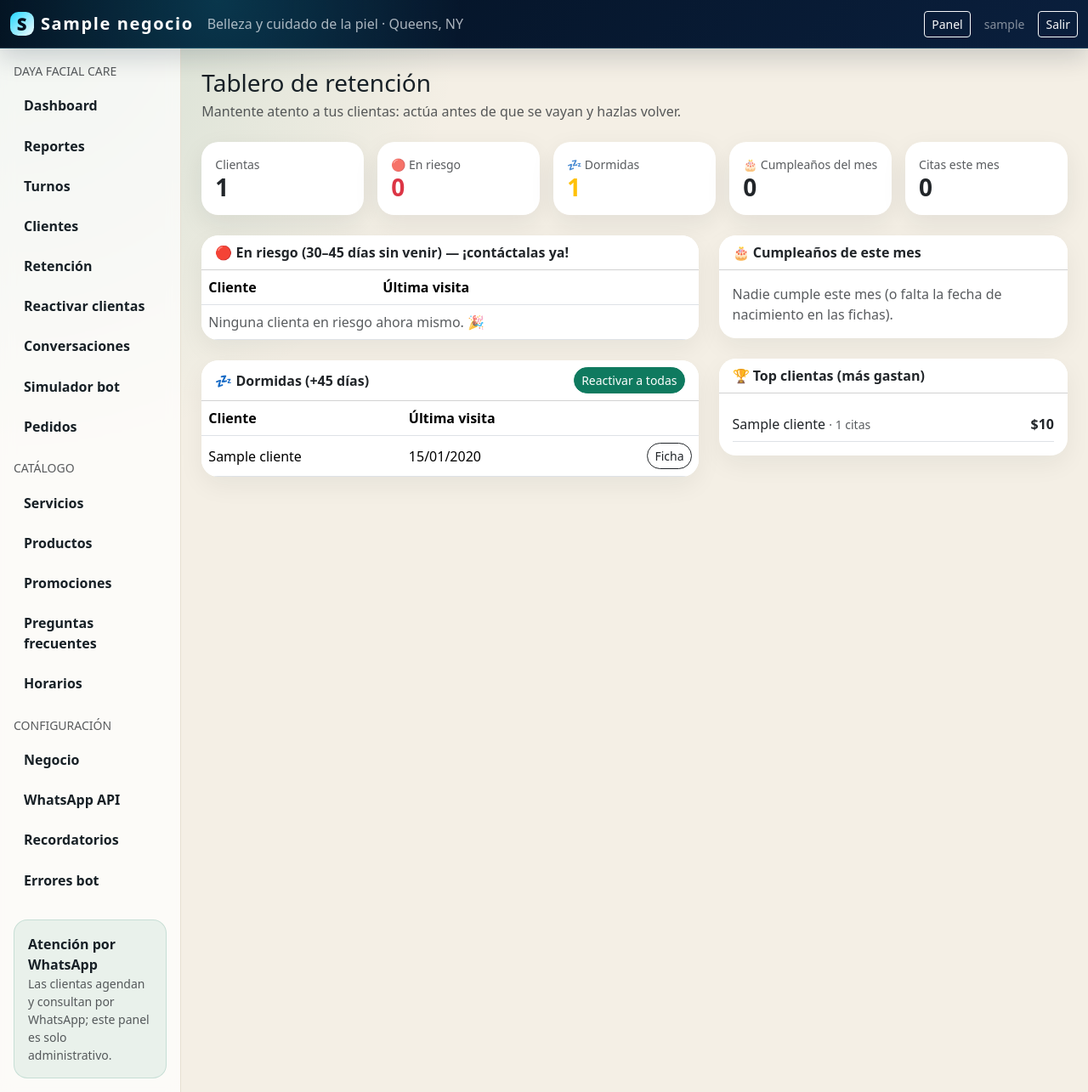
After one commit to edisonedy/horus_turnos, a Django app: page /panel/retencion/ in a window 1280 px wide. The commit adds this page. Shown: the whole page at 85% size. Run offline with Django 5.2, Linux system fonts and the light colour scheme; a user stored in the database is signed in; tables that the repository leaves empty hold one stand-in row (values such as "Sample post").

Commit message:
Tablero de retencion + campo cumpleanos + generador de datos demo
- /panel/retencion/: clientas en riesgo (30-45 dias), dormidas, cumpleanos del
  mes, top clientas, numeros clave. Con acciones (escribir/ficha/reactivar).
- Cliente.fecha_nacimiento (editable en la ficha) para saludo de cumpleanos.
- comando crear_demo_crm [--borrar] para probar el tablero con datos.

Co-Authored-By: Claude Opus 4.8 <noreply@anthropic.com>

```diff
--- a/apps/agenda/models.py
+++ b/apps/agenda/models.py
@@ -94,6 +94,7 @@ class Cliente(models.Model):
     nombre = models.CharField(max_length=160, blank=True)
     telefono = models.CharField(max_length=32)
     email = models.EmailField(blank=True)
+    fecha_nacimiento = models.DateField(blank=True, null=True)
     observacion = models.TextField(blank=True)
     fecha_creacion = models.DateTimeField(auto_now_add=True)
 
--- a/apps/agenda/selectors.py
+++ b/apps/agenda/selectors.py
@@ -1,6 +1,6 @@
 from datetime import timedelta
 
-from django.db.models import Max, Q, Sum
+from django.db.models import Count, Max, Q, Sum
 from django.utils import timezone
 from .models import BloqueoHorario, Cliente, ListaEspera, PedidoWhatsApp, PreguntaFrecuente, Producto, Profesional, PromocionWhatsApp, Servicio, Turno
 
@@ -22,6 +22,46 @@ def clientes_segmentados(negocio, segmento=None):
     elif segmento == 'dormida':
         qs = qs.filter(ultima_cita__lt=limite)
     return qs
+
+
+DIAS_EN_RIESGO = 30
+
+
+def tablero_retencion(negocio):
+    """Datos para el tablero de retención: en riesgo, dormidas, cumpleaños, top clientas."""
+    ahora = timezone.now()
+    hoy = ahora.date()
+    lim_riesgo = ahora - timedelta(days=DIAS_EN_RIESGO)
+    lim_dormida = ahora - timedelta(days=DIAS_DORMIDA)
+
+    con_cita_futura = Turno.objects.filter(
+        fecha_hora_inicio__gte=ahora, estado__in=ESTADOS_TURNO_ACTIVOS
+    ).values_list('cliente_id', flat=True)
+
+    base = negocio.clientes.annotate(
+        ultima=Max('turnos__fecha_hora_inicio'),
+        citas=Count('turnos', distinct=True),
+        gasto=Sum('pedidos_whatsapp__total'),
+    )
+    en_riesgo = base.filter(ultima__lt=lim_riesgo, ultima__gte=lim_dormida).exclude(id__in=con_cita_futura)
+    dormidas = base.filter(ultima__lt=lim_dormida).exclude(id__in=con_cita_futura)
+    cumples = negocio.clientes.filter(fecha_nacimiento__month=hoy.month).order_by('fecha_nacimiento__day')
+    top = base.filter(gasto__gt=0).order_by('-gasto')[:5]
+
+    inicio_mes = ahora.replace(day=1, hour=0, minute=0, second=0, microsecond=0)
+    citas_mes = negocio.turnos.filter(fecha_hora_inicio__gte=inicio_mes).count()
+
+    return {
+        'en_riesgo': en_riesgo.order_by('ultima'),
+        'dormidas': dormidas.order_by('ultima')[:20],
+        'cumples': cumples,
+        'top': top,
+        'n_en_riesgo': en_riesgo.count(),
+        'n_dormidas': dormidas.count(),
+        'n_cumples': cumples.count(),
+        'citas_mes': citas_mes,
+        'total_clientas': negocio.clientes.count(),
+    }
 
 
 def conteo_segmentos(negocio):
--- a/apps/agenda/urls.py
+++ b/apps/agenda/urls.py
@@ -16,6 +16,7 @@ urlpatterns = [
     path('panel/profesionales/<int:profesional_id>/', views.profesionales, name='profesional_editar'),
     path('panel/clientes/', views.clientes, name='clientes'),
     path('panel/clientes/<int:cliente_id>/', views.cliente_detalle, name='cliente_detalle'),
+    path('panel/retencion/', views.retencion, name='retencion'),
     path('panel/reactivar/', views.reactivar, name='reactivar'),
     path('panel/turnos/', views.turnos, name='turnos'),
     path('panel/turnos/<int:turno_id>/', views.turnos, name='turno_editar'),
--- a/apps/agenda/views.py
+++ b/apps/agenda/views.py
@@ -5,7 +5,7 @@ from django.urls import reverse
 
 from apps.agenda.forms import PedidoWhatsAppForm, PreguntaFrecuenteForm, ProductoForm, ProfesionalForm, PromocionWhatsAppForm, ServicioForm, TurnoForm
 from apps.agenda.models import Cliente, PedidoWhatsApp, PreguntaFrecuente, Producto, Profesional, PromocionWhatsApp, Servicio, Turno
-from apps.agenda.selectors import clientes_negocio, clientes_segmentados, conteo_segmentos, ficha_cliente, turnos_negocio
+from apps.agenda.selectors import clientes_negocio, clientes_segmentados, conteo_segmentos, ficha_cliente, tablero_retencion, turnos_negocio
 from apps.negocios.selectors import obtener_negocio_usuario
 
 
@@ -192,7 +192,8 @@ def cliente_detalle(request, cliente_id):
         cliente.nombre = request.POST.get('nombre', '').strip()
         cliente.email = request.POST.get('email', '').strip()
         cliente.observacion = request.POST.get('observacion', '').strip()
-        cliente.save(update_fields=['nombre', 'email', 'observacion'])
+        cliente.fecha_nacimiento = request.POST.get('fecha_nacimiento') or None
+        cliente.save(update_fields=['nombre', 'email', 'observacion', 'fecha_nacimiento'])
         messages.success(request, 'Ficha del cliente actualizada.')
         return redirect('cliente_detalle', cliente_id=cliente.id)
 
@@ -202,6 +203,17 @@ def cliente_detalle(request, cliente_id):
         'cliente': cliente,
         'wa_link': wa,
         **ficha_cliente(cliente),
+    })
+
+
+@login_required
+def retencion(request):
+    negocio = _negocio_requerido(request)
+    if not negocio:
+        return redirect('configuracion_negocio')
+    return render(request, 'agenda/retencion.html', {
+        'negocio': negocio,
+        **tablero_retencion(negocio),
     })
 
 
--- a/templates/agenda/cliente_detalle.html
+++ b/templates/agenda/cliente_detalle.html
@@ -31,6 +31,8 @@
                     <input class="form-control mb-2" name="nombre" value="{{ cliente.nombre }}">
                     <label class="form-label small text-muted">Email</label>
                     <input class="form-control mb-2" name="email" value="{{ cliente.email }}">
+                    <label class="form-label small text-muted">Fecha de nacimiento (para saludo de cumpleaños)</label>
+                    <input type="date" class="form-control mb-2" name="fecha_nacimiento" value="{{ cliente.fecha_nacimiento|date:'Y-m-d' }}">
                     <label class="form-label small text-muted">Notas (piel, preferencias, alergias…)</label>
                     <textarea class="form-control mb-3" name="observacion" rows="4" placeholder="Ej: piel grasa, prefiere sábados, compró kit acné…">{{ cliente.observacion }}</textarea>
                     <button class="btn btn-horus rounded-pill">Guardar ficha</button>
--- /dev/null
+++ b/templates/agenda/retencion.html
@@ -0,0 +1,94 @@
+{% extends 'base.html' %}
+{% block title %}Retención · {{ negocio.nombre }}{% endblock %}
+{% block content %}
+<div class="mb-4">
+    <h1 class="h3 mb-1">Tablero de retención</h1>
+    <p class="text-muted mb-0">Mantente atento a tus clientas: actúa antes de que se vayan y hazlas volver.</p>
+</div>
+
+<div class="row g-3 mb-4">
+    <div class="col-6 col-lg"><div class="card metric-card"><div class="card-body"><div class="text-muted small">Clientas</div><div class="h3 fw-bold mb-0">{{ total_clientas }}</div></div></div></div>
+    <div class="col-6 col-lg"><div class="card metric-card"><div class="card-body"><div class="text-muted small">🔴 En riesgo</div><div class="h3 fw-bold mb-0 text-danger">{{ n_en_riesgo }}</div></div></div></div>
+    <div class="col-6 col-lg"><div class="card metric-card"><div class="card-body"><div class="text-muted small">💤 Dormidas</div><div class="h3 fw-bold mb-0 text-warning">{{ n_dormidas }}</div></div></div></div>
+    <div class="col-6 col-lg"><div class="card metric-card"><div class="card-body"><div class="text-muted small">🎂 Cumpleaños del mes</div><div class="h3 fw-bold mb-0">{{ n_cumples }}</div></div></div></div>
+    <div class="col-6 col-lg"><div class="card metric-card"><div class="card-body"><div class="text-muted small">Citas este mes</div><div class="h3 fw-bold mb-0">{{ citas_mes }}</div></div></div></div>
+</div>
+
+<div class="row g-4">
+    <div class="col-lg-7">
+        <div class="card table-card mb-4">
+            <div class="card-header bg-white fw-semibold d-flex justify-content-between align-items-center">
+                <span>🔴 En riesgo (30–45 días sin venir) — ¡contáctalas ya!</span>
+            </div>
+            <div class="table-responsive">
+                <table class="table align-middle mb-0">
+                    <thead><tr><th>Cliente</th><th>Última visita</th><th></th></tr></thead>
+                    <tbody>
+                    {% for c in en_riesgo %}
+                        <tr>
+                            <td>{{ c.nombre|default:c.telefono }}</td>
+                            <td>{% if c.ultima %}{{ c.ultima|date:'d/m/Y' }}{% else %}—{% endif %}</td>
+                            <td class="text-end">
+                                <a href="https://wa.me/{{ c.telefono }}" target="_blank" rel="noopener" class="btn btn-sm btn-success rounded-pill">Escribir</a>
+                                <a href="{% url 'cliente_detalle' c.id %}" class="btn btn-sm btn-outline-dark rounded-pill">Ficha</a>
+                            </td>
+                        </tr>
+                    {% empty %}<tr><td colspan="3" class="text-muted">Ninguna clienta en riesgo ahora mismo. 🎉</td></tr>{% endfor %}
+                    </tbody>
+                </table>
+            </div>
+        </div>
+
+        <div class="card table-card">
+            <div class="card-header bg-white fw-semibold d-flex justify-content-between align-items-center">
+                <span>💤 Dormidas (+45 días)</span>
+                <a href="{% url 'reactivar' %}?segmento=dormida" class="btn btn-sm btn-horus rounded-pill">Reactivar a todas</a>
+            </div>
+            <div class="table-responsive">
+                <table class="table align-middle mb-0">
+                    <thead><tr><th>Cliente</th><th>Última visita</th><th></th></tr></thead>
+                    <tbody>
+                    {% for c in dormidas %}
+                        <tr>
+                            <td>{{ c.nombre|default:c.telefono }}</td>
+                            <td>{% if c.ultima %}{{ c.ultima|date:'d/m/Y' }}{% else %}—{% endif %}</td>
+                            <td class="text-end"><a href="{% url 'cliente_detalle' c.id %}" class="btn btn-sm btn-outline-dark rounded-pill">Ficha</a></td>
+                        </tr>
+                    {% empty %}<tr><td colspan="3" class="text-muted">Ninguna dormida. 🎉</td></tr>{% endfor %}
+                    </tbody>
+                </table>
+            </div>
+        </div>
+    </div>
+
+    <div class="col-lg-5">
+        <div class="card table-card mb-4">
+            <div class="card-header bg-white fw-semibold">🎂 Cumpleaños de este mes</div>
+            <div class="card-body">
+                {% for c in cumples %}
+                    <div class="d-flex justify-content-between align-items-center border-bottom py-2">
+                        <span>{{ c.nombre|default:c.telefono }} · {{ c.fecha_nacimiento|date:'d M' }}</span>
+                        <a href="https://wa.me/{{ c.telefono }}" target="_blank" rel="noopener" class="btn btn-sm btn-success rounded-pill">Felicitar</a>
+                    </div>
+                {% empty %}
+                    <div class="text-muted">Nadie cumple este mes (o falta la fecha de nacimiento en las fichas).</div>
+                {% endfor %}
+            </div>
+        </div>
+
+        <div class="card table-card">
+            <div class="card-header bg-white fw-semibold">🏆 Top clientas (más gastan)</div>
+            <div class="card-body">
+                {% for c in top %}
+                    <a href="{% url 'cliente_detalle' c.id %}" class="d-flex justify-content-between text-decoration-none text-dark border-bottom py-2">
+                        <span>{{ c.nombre|default:c.telefono }} <small class="text-muted">· {{ c.citas }} citas</small></span>
+                        <strong>${{ c.gasto }}</strong>
+                    </a>
+                {% empty %}
+                    <div class="text-muted">Aún sin compras registradas.</div>
+                {% endfor %}
+            </div>
+        </div>
+    </div>
+</div>
+{% endblock %}
--- a/templates/includes/sidebar.html
+++ b/templates/includes/sidebar.html
@@ -4,6 +4,7 @@
     <a href="{% url 'reportes' %}" class="sidebar-link">Reportes</a>
     <a href="{% url 'turnos' %}" class="sidebar-link">Turnos</a>
     <a href="{% url 'clientes' %}" class="sidebar-link">Clientes</a>
+    <a href="{% url 'retencion' %}" class="sidebar-link">Retención</a>
     <a href="{% url 'reactivar' %}" class="sidebar-link">Reactivar clientas</a>
     <a href="{% url 'conversaciones' %}" class="sidebar-link">Conversaciones</a>
     <a href="{% url 'simulador_bot' %}" class="sidebar-link">Simulador bot</a>
```
Also changed, not shown: apps/core/management/commands/crear_demo_crm.py (added, +79 -0 lines), apps/agenda/migrations/0004_cliente_fecha_nacimiento.py (added).
